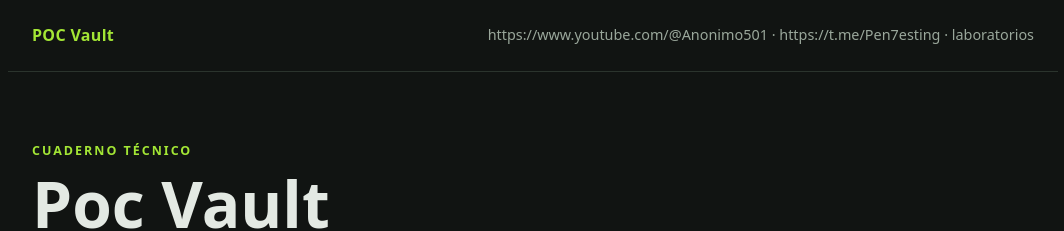
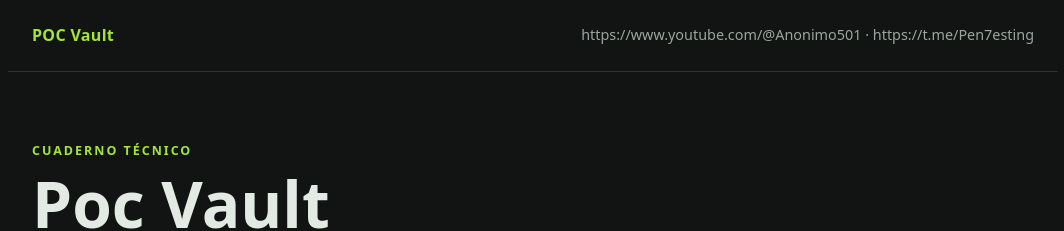
Before and after one commit to Anonimo501/PocVault, a Jekyll site: the page built from index.md, in a window 1280 px wide. Shown: the top 231 px of the page, without its empty margins (107-1171 px from the left). Built offline with Jekyll 4.4.1, drawn with Linux system fonts in a browser that asks for light colours.

Commit message:
Update tagline in default layout
Removed 'laboratorios' from the tagline in the header.

```diff
--- a/_layouts/default.html
+++ b/_layouts/default.html
@@ -10,7 +10,7 @@
   <body>
     <header class="site-header">
       <a class="brand" href="{{ '/' | relative_url }}">{{ site.title }}</a>
-      <span class="tagline">https://www.youtube.com/@Anonimo501 · https://t.me/Pen7esting · laboratorios</span>
+      <span class="tagline">https://www.youtube.com/@Anonimo501 · https://t.me/Pen7esting</span>
     </header>
 
     <main class="container">
```
